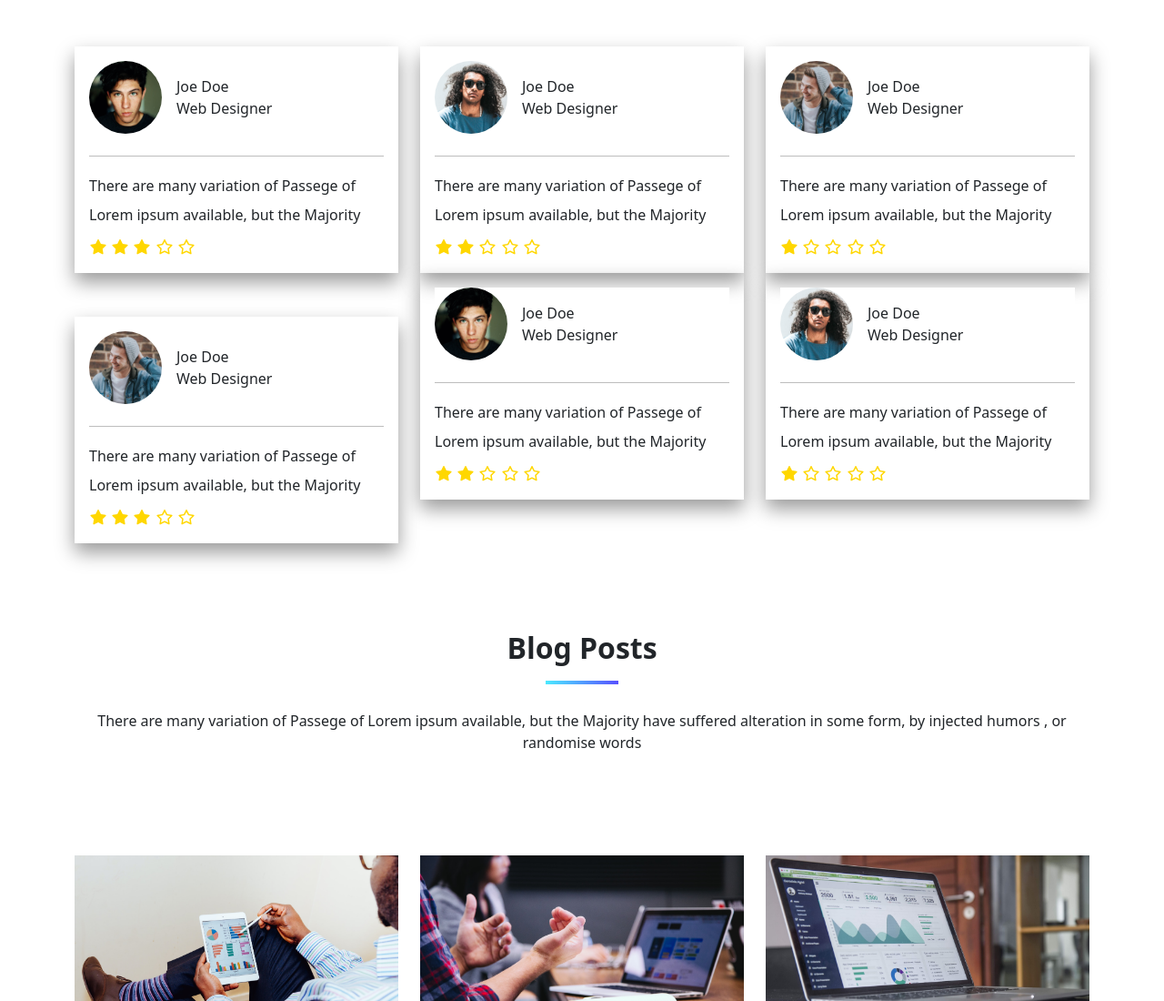
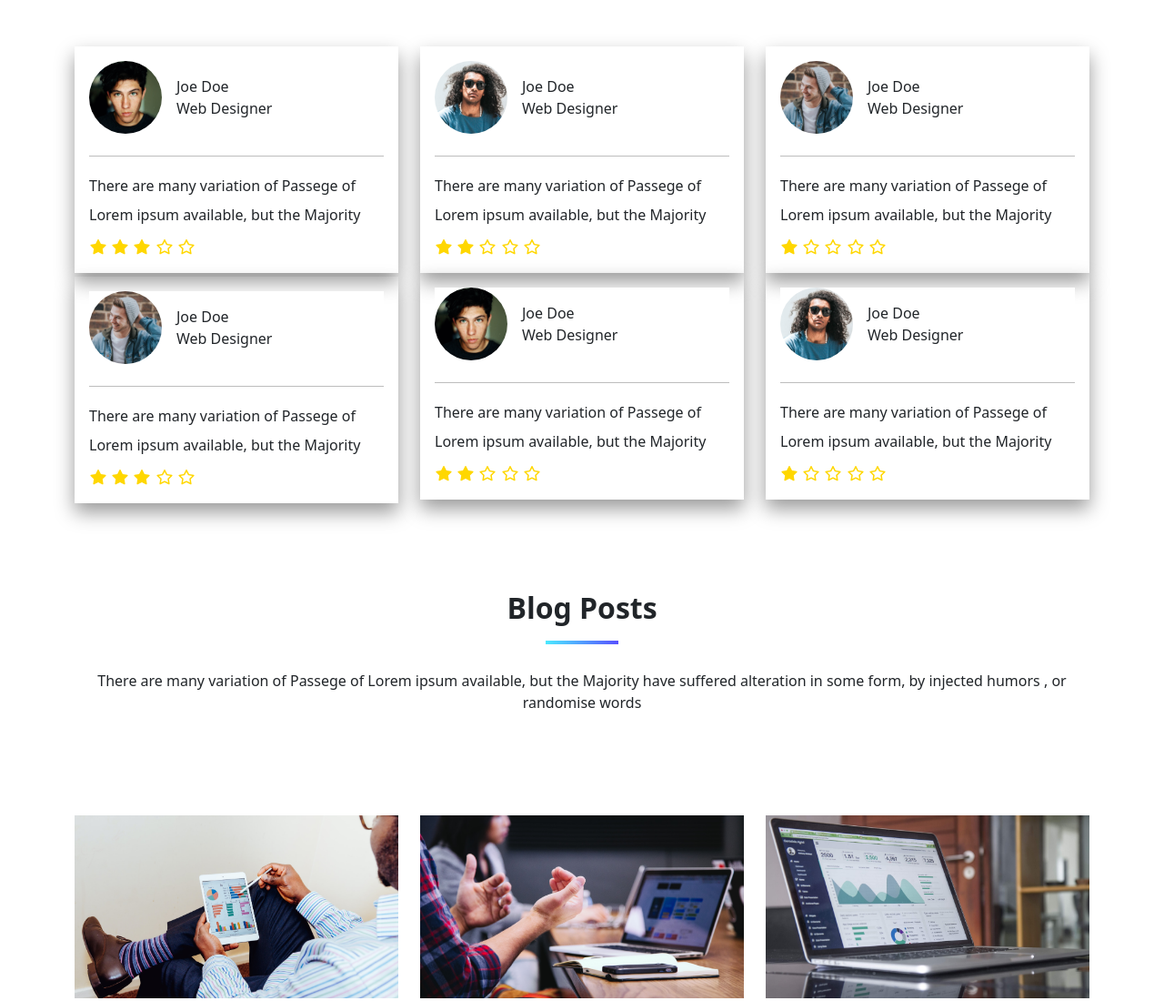
Before and after one commit to Hammamjs/Bilo-Bootstrap-scss, a plain HTML site: page index.html in a window 1280 px wide. Shown: the part 3550-4650 px from the top of the page at 91% size. Drawn offline with nearby package versions, Linux system fonts and the light colour scheme.

Commit message:
Update index.html

```diff
--- a/index.html
+++ b/index.html
@@ -333,7 +333,7 @@
                     </div>
                 </div>
             </div>
-            <div class="col-md-6 col-lg-4 pt-5">
+            <div class="col-md-6 col-lg-4 pt-1">
                 <div class="box p-3"  data-aos="fade-up-right" data-aos-duration="1000">
                 <div class="review d-flex align-items-center bg-white pb-4">
                     <img src="imgs/avatar_3.jpg" alt="" class="img-fluid rounded-circle" height="80px" width="80px">
```
